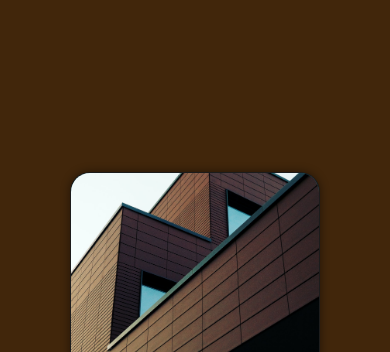
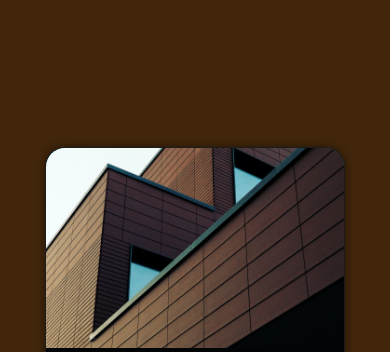
Before and after one commit to RibahDev/projeto-login, a plain HTML site: page index.html in a window 390 px wide. Shown: the top 352 px of the page. Drawn offline with nearby package versions, Linux system fonts and the light colour scheme.

Commit message:
responsive teste

```diff
--- a/estilos/style.css
+++ b/estilos/style.css
@@ -33,8 +33,8 @@ section#login {
     background-color: #010506;
     top: 50%;
     left: 50%;
-    width: 250px;
-    height: 500px;
+    width: 300px;
+    height: 550px;
     border-radius: 20px;
     overflow: hidden;
     box-shadow: 0px 0px 10px rgba(0, 0, 0, 0.473);
```
